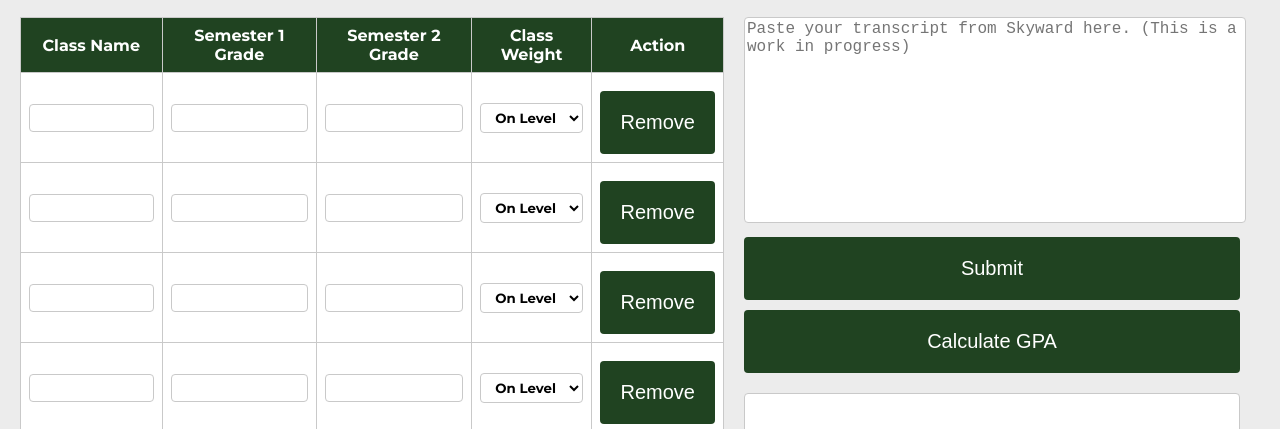
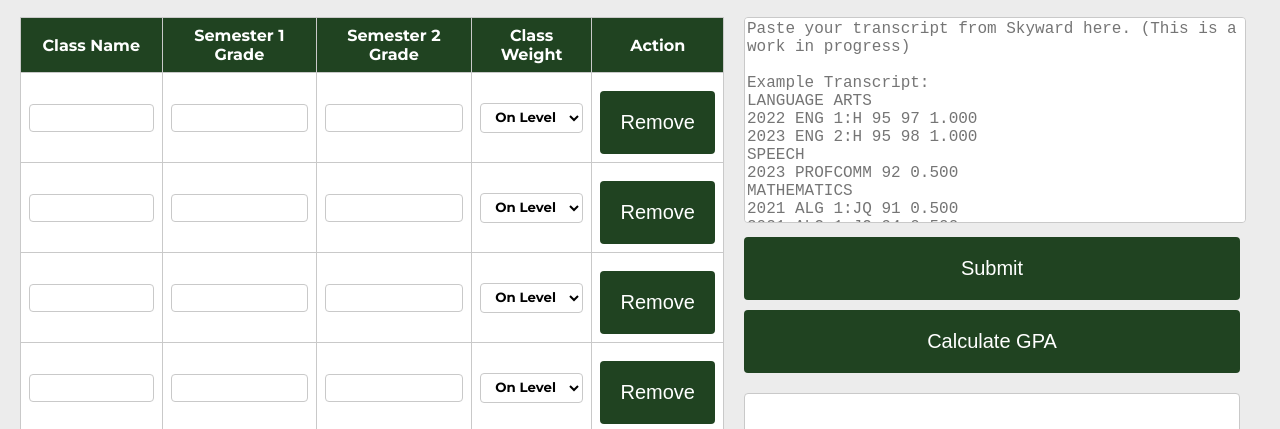
Before and after one commit to nicksharma0/myProfile, a plain HTML site: page gpa.html in a window 1280 px wide. Shown: the part 123-552 px from the top of the page. Drawn offline with Linux system fonts and the light colour scheme.

Commit message:
Update gpa.html

```diff
--- a/gpa.html
+++ b/gpa.html
@@ -188,7 +188,37 @@
 
         <div class="right">
             <form id="inputForm">
-                <textarea id="userInput" name="userInput" placeholder="Paste your transcript from Skyward here. (This is a work in progress)"></textarea><br>
+                <textarea id="userInput" name="userInput" placeholder="Paste your transcript from Skyward here. (This is a work in progress)
+
+Example Transcript:
+LANGUAGE ARTS
+2022 ENG 1:H 95 97 1.000
+2023 ENG 2:H 95 98 1.000
+SPEECH
+2023 PROFCOMM 92 0.500
+MATHEMATICS
+2021 ALG 1:JQ 91 0.500
+2021 ALG 1:JQ 94 0.500
+2022 GEOM:H 95 96 1.000
+SCIENCE
+2022 BIO:H 93 97 1.000
+2023 CHEM:H 96 98 1.000
+SOCIAL STUDIES
+2022 W GEO 97 96 1.000
+2023 W HIST:H 99 98 1.000
+P.E./EQUIVALENT
+2023 SUBATH2 100 0.500
+OTHER LANGUAGE
+2021 SPAN 1:J 98 0.500
+2021 SPAN 1:J 98 0.500
+2022 SPAN 2:H 95 0.500
+2022 SPAN 2:H 98 0.500
+FINE ARTS
+2022 TADGAA 99 98 1.000
+CAREER/TECH ED
+2022 BUSIM1 98 100 1.000
+2022 TAFCS 97 98 1.000
+"></textarea><br>
                 <button type="submit">Submit</button>
                 <button type="button" id="calculateGPA">Calculate GPA</button>
             </form>
@@ -206,7 +236,7 @@
     </div>
 
     <footer>
-        Created by Nick Sharma, Class of 2025
+        Created by <a href="https://nick-sharma.com/" target="_blank" rel="noopener noreferrer">Nick Sharma</a>, Class of 2025
     </footer>
 
     <script>
```
